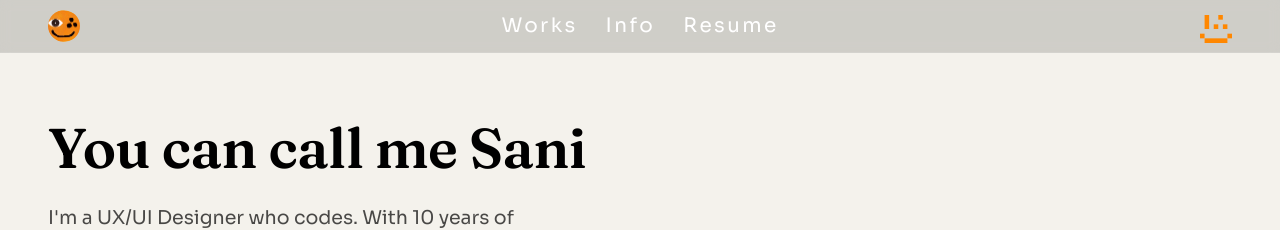
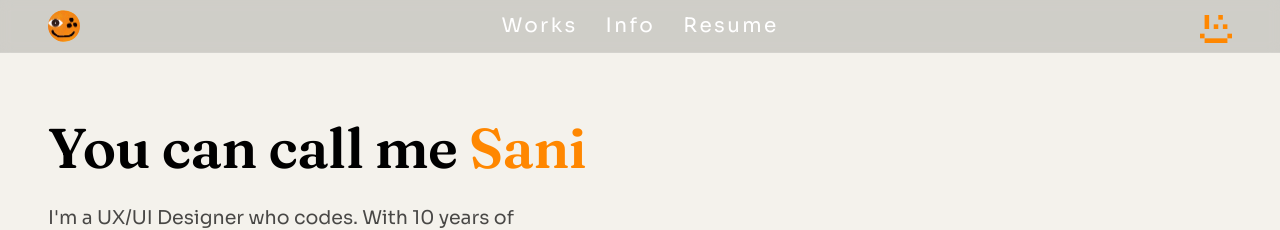
Before and after one commit to pedrofreitasst/portifoliov2, a Next.js app: page / in a window 1280 px wide. Shown: the top 230 px of the page. Built offline with nearby package versions, Linux system fonts and the light colour scheme.

Commit message:
Changing some colors around

```diff
--- a/app/globals.css
+++ b/app/globals.css
@@ -100,6 +100,7 @@ body {
   position: relative;
   top: 0.14em;
   width: 4.8ch;
+  color: #FF8700
 }
 
 .name-roller__viewport {
```
